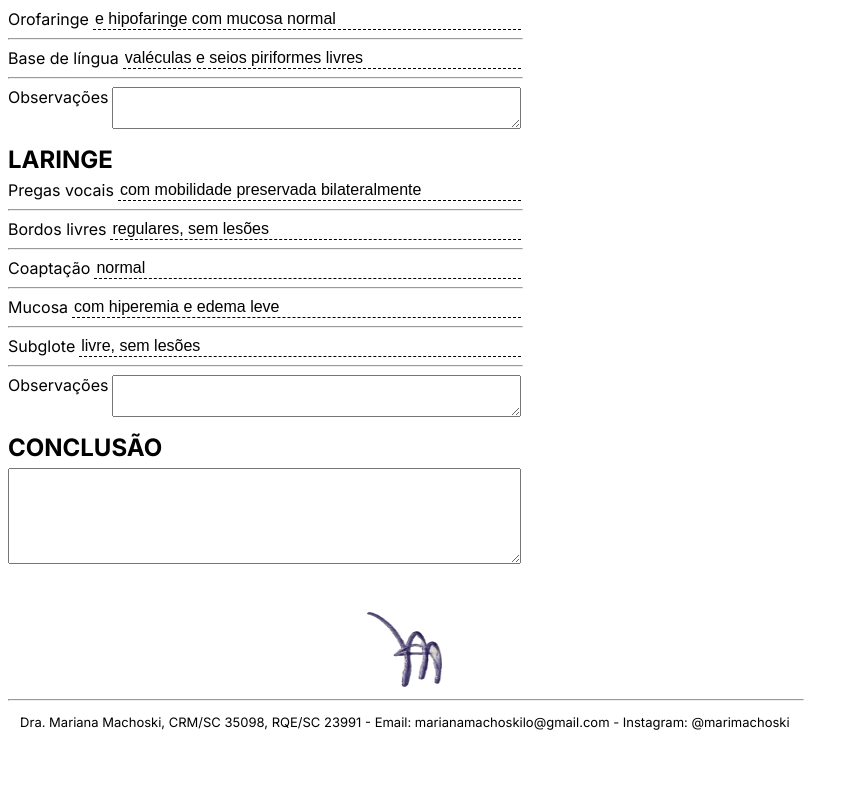
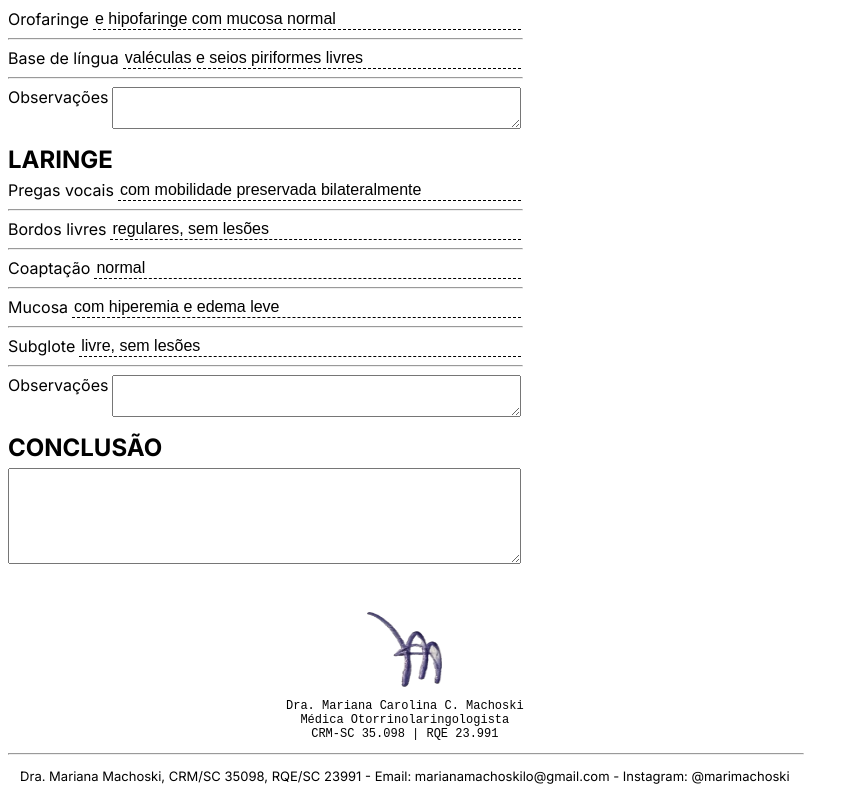
Before and after one commit to dm-sistemas-medicos/dm-laudos, a Next.js app: page / in a window 1280 px wide. Shown: the part 1454-2251 px from the top of the page, without its empty margins (0-859 px from the left). Before the commit the page ends 2197 px from the top, so only its background shows below. Built offline with nearby package versions, Linux system fonts and the light colour scheme.

Commit message:
Add Assinatura component

```diff
--- /dev/null
+++ b/src/app/components/assinatura/assinatura.module.css
@@ -0,0 +1,16 @@
+.assinatura {
+  margin: 0 0 12px;
+  display: grid;
+  justify-content: center;
+  text-align: center;
+  font-family: monospace;
+  font-size: 12px;
+}
+
+.assinatura > img {
+  margin: 0 auto 12px;
+}
+
+.assinatura > p {
+  margin: 0;
+}
--- /dev/null
+++ b/src/app/components/assinatura/assinatura.tsx
@@ -0,0 +1,16 @@
+"use client";
+
+import Image from "next/image";
+
+import styles from "./assinatura.module.css";
+
+const Assinatura = () => (
+  <div className={styles.assinatura}>
+    <Image src={"/assinatura.png"} width={75} height={75} alt="Assinatura" />
+    <p>Dra. Mariana Carolina C. Machoski</p>
+    <p>Médica Otorrinolaringologista</p>
+    <p>CRM-SC 35.098 | RQE 23.991</p>
+  </div>
+);
+
+export default Assinatura;
--- a/src/app/page.module.css
+++ b/src/app/page.module.css
@@ -30,10 +30,6 @@
   display: grid;
 }
 
-.footer > img {
-  margin: 0 auto 12px;
-}
-
 .dadosMedico {
   font-size: 13px;
   text-align: center;
--- a/src/app/page.tsx
+++ b/src/app/page.tsx
@@ -10,6 +10,7 @@ import DadosPaciente from "./components/dadospaciente/dadospaciente";
 import VideoNasoLaringoscopia from "./laudos/videonasolaringoscopia/videonasolaringoscopia";
 import DragDrop from "./components/dragdrop/dragdrop";
 import Preview from "./components/preview/preview";
+import Assinatura from "./components/assinatura/assinatura";
 
 export type ImagensType = string[];
 export type SetImagensType = Dispatch<SetStateAction<ImagensType>>;
@@ -61,12 +62,7 @@ const Page = () => {
           </section>
         )}
         <footer className={styles.footer}>
-          <Image
-            src={"/assinatura.png"}
-            width={75}
-            height={75}
-            alt="Assinatura"
-          />
+          <Assinatura />
           <hr />
           <p className={styles.dadosMedico}>
             Dra. Mariana Machoski, CRM/SC 35098, RQE/SC 23991 - Email:
```
